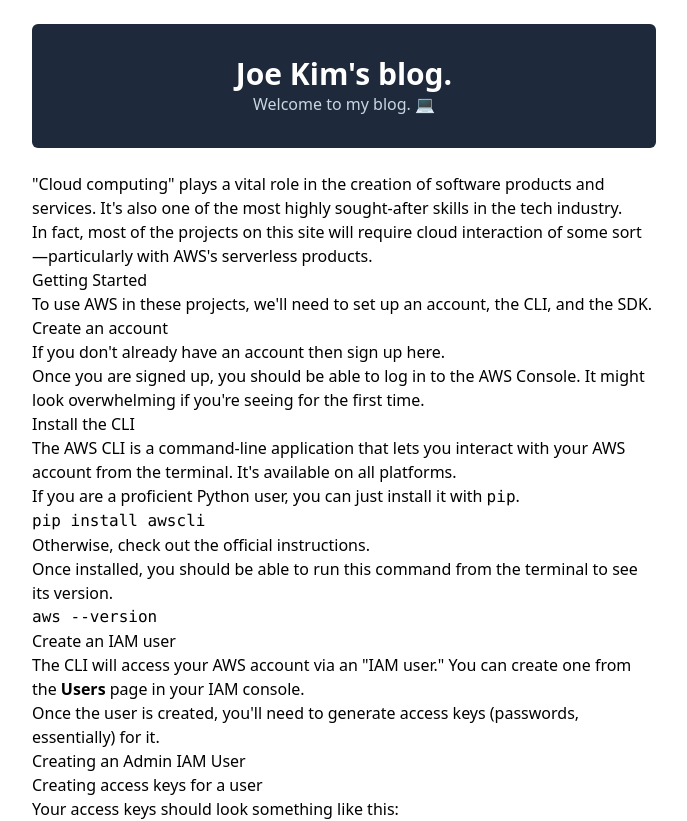
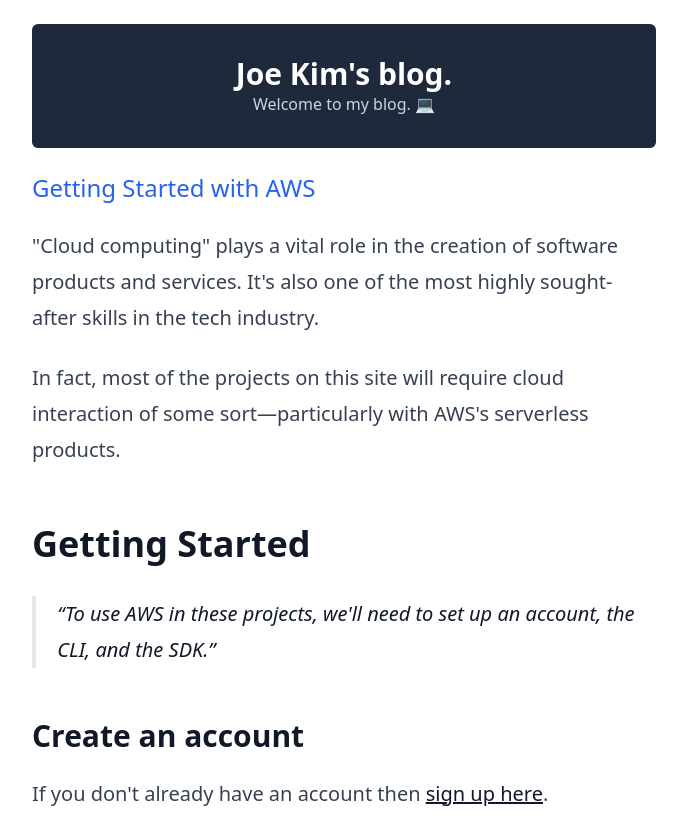
Before and after one commit to coregatekit/blog, a Next.js app: page /posts/aws-quickstart in a window 1280 px wide. Shown: the top 821 px of the page, without its empty margins (296-983 px from the left). Built offline with nearby package versions, Linux system fonts and the light colour scheme.

Commit message:
Implement article with tailwind

```diff
--- a/app/posts/[slug]/page.tsx
+++ b/app/posts/[slug]/page.tsx
@@ -24,8 +24,10 @@
 
   return (
     <div>
-      <h1>{post.data.titel}</h1>
-      <Markdown>{post.content}</Markdown>
+      <h1 className='text-2xl text-blue-600'>{post.data.title}</h1>
+      <article className="prose lg:prose-xl">
+        <Markdown>{post.content}</Markdown>
+      </article>
     </div>
   );
 };
```
